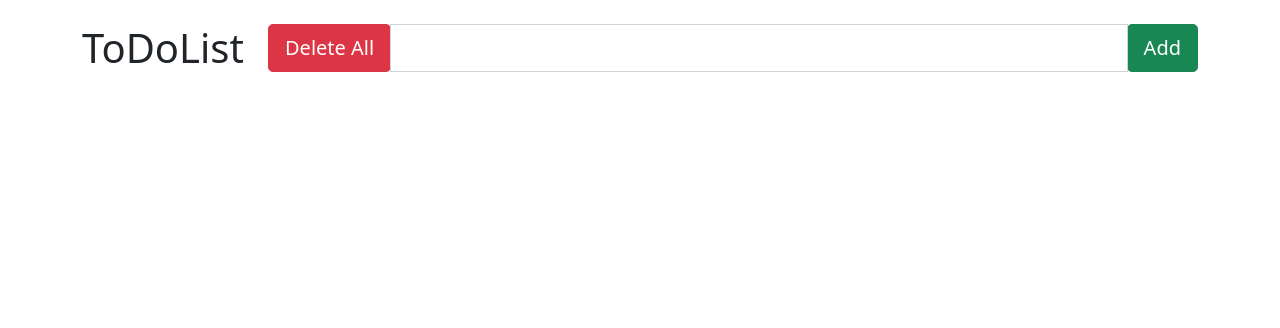
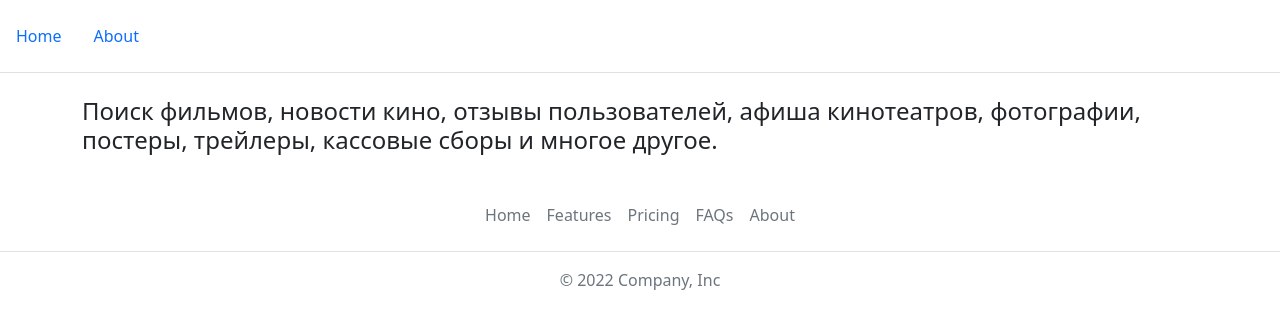
Before and after one commit to MaxShkurdziuk/laravel-study, a React (Create React App) app in the folder frontend-app/: page /about in a window 1280 px wide. Shown: the top 328 px of the page. Built offline with nearby package versions, Linux system fonts and the light colour scheme.

Commit message:
init(hw_27): React Router DOM

```diff
--- a/frontend-app/package.json
+++ b/frontend-app/package.json
@@ -8,6 +8,7 @@
     "@testing-library/user-event": "^13.5.0",
     "react": "^18.2.0",
     "react-dom": "^18.2.0",
+    "react-router-dom": "^6.4.3",
     "react-scripts": "5.0.1",
     "web-vitals": "^2.1.4"
   },
--- a/frontend-app/src/ToDoList.js
+++ b/frontend-app/src/ToDoList.js
@@ -3,7 +3,7 @@ import NotificationContext from "./context/NotificationContext";
 
 
 function ToDoList(props) {
-    const {save, load} = props;
+    const {save, load = () => {}} = props;
 
     const input = useRef('');
     const [tasks, setTasks] = useState(JSON.parse(load()) ?? []);
--- /dev/null
+++ b/frontend-app/src/components/Footer.js
@@ -0,0 +1,16 @@
+const Footer = () => {
+    return (
+        <footer className="py-3 my-4">
+            <ul className="nav justify-content-center border-bottom pb-3 mb-3">
+                <li className="nav-item"><a href="#" className="nav-link px-2 text-muted">Home</a></li>
+                <li className="nav-item"><a href="#" className="nav-link px-2 text-muted">Features</a></li>
+                <li className="nav-item"><a href="#" className="nav-link px-2 text-muted">Pricing</a></li>
+                <li className="nav-item"><a href="#" className="nav-link px-2 text-muted">FAQs</a></li>
+                <li className="nav-item"><a href="#" className="nav-link px-2 text-muted">About</a></li>
+            </ul>
+            <p className="text-center text-muted">© 2022 Company, Inc</p>
+        </footer>
+    );
+}
+
+export default Footer;
--- /dev/null
+++ b/frontend-app/src/components/Header.js
@@ -0,0 +1,19 @@
+import { NavLink } from "react-router-dom";
+
+const Header = () => {
+    return (
+        <header className="d-flex flex-wrap align-items-center justify-content-center justify-content-md-between py-3 mb-4
+        border-bottom">
+            <ul className="nav col-12 col-md-auto mb-2 justify-content-center mb-md-0">
+                <li className="nav-item">
+                    <NavLink className="nav-link" to={'/'}>Home</NavLink>
+                </li>
+                <li className="nav-item">
+                    <NavLink className="nav-link" to={'/about'}>About</NavLink>
+                </li>
+            </ul>
+        </header>
+    );
+}
+
+export default Header;
--- /dev/null
+++ b/frontend-app/src/components/PostFilmCard.js
@@ -0,0 +1,18 @@
+import { Link } from "react-router-dom";
+
+const PostFilmCard = ({id, name, actors, genres}) => {
+    return (
+        <article className="mb-3">
+            <h2 className="mb-1">{ name }</h2>
+            <p className="mb-1 text-muted">
+                {actors.map(actor => <span key={actor.id}>{actor.first_name} {actor.last_name} </span>)}
+            </p>
+            <p className="mb-1 text-muted">
+                {genres.map(genre => <span key={genre.id}>{genre.name} </span>)}
+            </p>
+            <Link to={`/movies/${id}`}>Link</Link>
+        </article>
+    );
+}
+
+export default PostFilmCard;
--- /dev/null
+++ b/frontend-app/src/components/PostGenre.js
@@ -0,0 +1,11 @@
+const PostGenre = ({id, name, created_at}) => {
+    return (
+        <tr>
+            <th scope="row">{ id }</th>
+            <td>{ name }</td>
+            <td>{ created_at }</td>
+        </tr>
+    );
+}
+
+export default PostGenre;
--- a/frontend-app/src/index.js
+++ b/frontend-app/src/index.js
@@ -8,6 +8,13 @@ import ToDoList from './ToDoList';
 import saveToLocalStorage from './saveToLocalStorage';
 import { NotificationProvider } from './context/NotificationContext';
 import NotificationBar from './components/NotificationBanner';
+import Header from './components/Header';
+import Footer from './components/Footer';
+import { BrowserRouter, HashRouter, Route, Routes } from 'react-router-dom';
+import Home from './pages/Home';
+import About from './pages/About';
+import Film from './pages/Film';
+import Genres from './pages/Genres';
 
 const root = ReactDOM.createRoot(document.getElementById('root'));
 
@@ -17,9 +24,20 @@ const StorageTemperatureControl = saveToLocalStorage('temperature-control', Temp
 root.render(
   <React.StrictMode>
     <NotificationProvider>
-      <NotificationBar />
-    {/* <StorageTemperatureControl /> */}
-    <StorageTodoList />
+      <BrowserRouter>
+        <Header/>
+        <div className='container'>
+          <NotificationBar/>
+          <Routes>
+            <Route path='/' element={<Home/>}/>
+            <Route path='/about' element={<About/>}/>
+            <Route path='/movies'>
+              <Route path=':id' element={<Film />}/>
+            </Route>
+          </Routes>
+        </div>
+        <Footer/>
+      </BrowserRouter>
     </NotificationProvider>
   </React.StrictMode>
 );
--- /dev/null
+++ b/frontend-app/src/pages/About.js
@@ -0,0 +1,9 @@
+const About = () => {
+    return (
+        <h4>
+            Поиск фильмов, новости кино, отзывы пользователей, афиша кинотеатров,
+            фотографии, постеры, трейлеры, кассовые сборы и многое другое.
+        </h4>
+    );
+};
+export default About;
--- /dev/null
+++ b/frontend-app/src/pages/Film.js
@@ -0,0 +1,35 @@
+import { useEffect, useState, useRef } from "react";
+import { useParams } from "react-router-dom";
+
+const Film = () => {
+    const { id } = useParams();
+    const dataLoaded = useRef(false);
+    const [film, setMovie] = useState(null);
+
+    useEffect(() => {
+        if (dataLoaded.current) {
+            return;
+        }
+        dataLoaded.current = true;
+
+        const url = `${process.env.REACT_APP_API_URL}/api/movies/${id}`;
+        fetch(url)
+            .then(response => response.json())
+            .then(json => setMovie(json.data));
+    }, []);
+
+    if (film === null) {
+        return <h1>Best film are in loading...</h1>;
+    }
+
+    return (
+        <>
+            <h3>{ film.name }</h3>
+            <p className="mb-1 text-muted">{ film.actors.map(actor => <span key={actor.id}>{actor.first_name} {actor.last_name} </span>) }</p>
+            <p className="mb-1 text-muted">{ film.genres.map(genre => <span key={genre.id}>{genre.name} </span>) }</p>
+            <p>{ film.description }</p>
+        </>
+    );
+}
+
+export default Film;
--- /dev/null
+++ b/frontend-app/src/pages/Genres.js
@@ -0,0 +1,33 @@
+import { useEffect, useRef, useState } from "react";
+import PostGenre from "../components/PostGenre";
+
+const Genres = () => {
+    const dataLoaded = useRef(false);
+    const [genres, setGenres] = useState([]);
+
+    useEffect(() => {
+        if (dataLoaded.current) {
+            return;
+        }
+        dataLoaded.current = true;
+
+        const url = `${process.env.REACT_APP_API_URL}/api/genres`;
+        fetch(url)
+            .then(response => response.json())
+            .then(json => setGenres(json.data));
+    }, []);
+
+    return (
+        <div className="row mt-4">
+            <div className="col-md-8">
+                {genres.map(genre =>
+                <PostGenre
+                    id={genre.id}
+                    key={genre.id}
+                    name={genre.name}/>)}
+            </div>
+        </div>
+    );
+};
+
+export default Genres;
--- /dev/null
+++ b/frontend-app/src/pages/Home.js
@@ -0,0 +1,36 @@
+import { useEffect, useRef, useState } from "react";
+import PostFilmCard from "../components/PostFilmCard";
+
+const Home = () => {
+    const dataLoaded = useRef(false);
+    const [films, setMovies] = useState([]);
+
+    useEffect(() => {
+        if (dataLoaded.current) {
+            return;
+        }
+        dataLoaded.current = true;
+
+        const url = `${process.env.REACT_APP_API_URL}/api/movies`;
+        fetch(url)
+            .then(response => response.json())
+            .then(json => setMovies(json.data));
+    }, []);
+
+    return (
+        <div className="row mt-4">
+            <div className="col-md-8">
+                {films.map(film =>
+                <PostFilmCard
+                    id={film.id}
+                    key={film.id}
+                    name={film.name}
+                    year={film.year}
+                    genres={film.genres}
+                    actors={film.actors}/>)}
+            </div>
+        </div>
+    );
+};
+
+export default Home;
```
Also changed, not shown: 1 other file (tests, documents, lock files or other folders).
